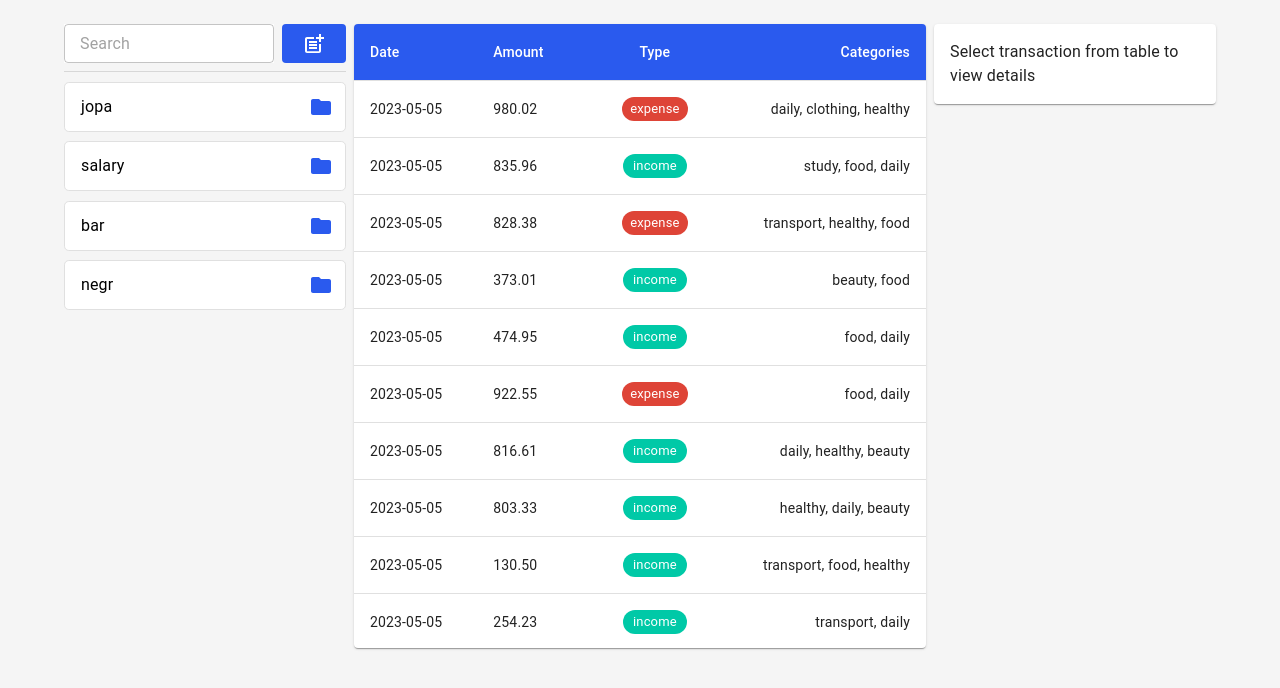
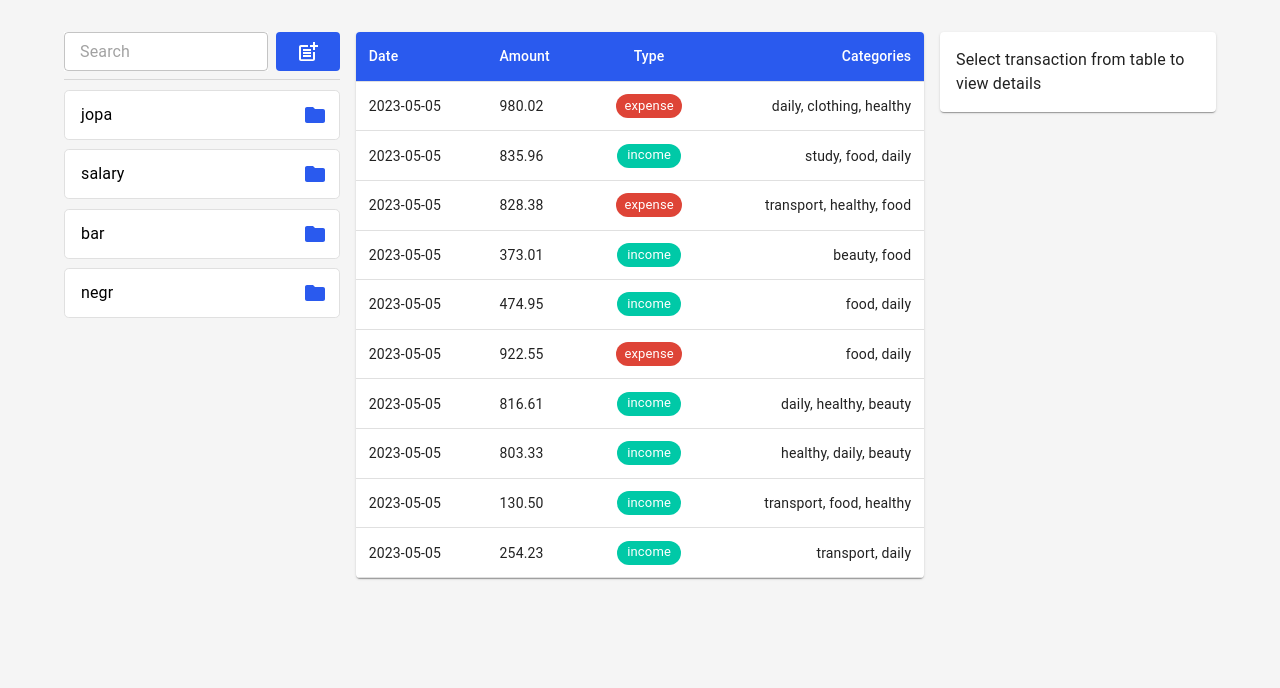
Before and after one commit to VictorKharitonov/budget-app, a React (Create React App) app in the folder frontend/: page / in a window 1280 px wide. Shown: the top 688 px of the page. Built offline with nearby package versions, Linux system fonts and the light colour scheme.

Commit message:
fix: add indexing edit/view mode, ui minor fixes

```diff
--- a/frontend/src/components/detailTransaction/DetailTransaction.tsx
+++ b/frontend/src/components/detailTransaction/DetailTransaction.tsx
@@ -1,19 +1,17 @@
-import React, {FC, useState} from 'react';
-import {
-  Box,
-  Button,
-  Divider,
-  Grid,
-  SelectChangeEvent,
-  Typography
-} from '@mui/material';
+import React, {FC, useEffect, useState} from 'react';
+import { Box, Button, Divider, Grid, Typography } from '@mui/material';
+
 import Icons from '../ui/Icons';
 import cl from './scss/DetailTransactions.module.scss';
 import {CategoryItem, EnvelopeItem, TransactionsItem} from '../../types';
 import DetailTransactionForm from './DetailTransactionForm';
+import {SubmitHandler, useForm} from "react-hook-form";
+import {yupResolver} from "@hookform/resolvers/yup";
+import {detailScheme} from "../../validations/detailValidation";
+import {getTransactionById} from "../../utils/transactionsHelper";
 
 interface DetailProps {
-  detailTransaction: TransactionsItem,
+  transaction: TransactionsItem | undefined,
   latestTransactions: TransactionsItem[],
   setLatestTransactions: (transactions: TransactionsItem[]) => void,
   envelopes: EnvelopeItem[],
@@ -22,7 +20,7 @@ interface DetailProps {
 
 const DetailTransaction: FC<DetailProps> = (
   {
-    detailTransaction,
+    transaction,
     latestTransactions,
     setLatestTransactions,
     envelopes,
@@ -31,18 +29,39 @@ const DetailTransaction: FC<DetailProps> = (
 ) => {
   const [isEditable, setIsEditable] = useState<boolean>(true);
 
+  const detailForm = useForm<TransactionsItem>({
+    defaultValues: transaction,
+    resolver: yupResolver(detailScheme),
+    mode: "onChange"
+  });
+
+  const {reset, formState: {isValid}} = detailForm;
+
   const handleEditClick = () => {
     setIsEditable(!isEditable);
   };
 
+  useEffect(() => {
+    reset(transaction);
+  }, [transaction, !isEditable]);
+
+  const updateTransaction: SubmitHandler<TransactionsItem> = (data: TransactionsItem) => {
+    data = {...data, date: data.date.valueOf()};
+
+    if (getTransactionById(data.id, latestTransactions)) {
+      setLatestTransactions(
+        [...latestTransactions].map(transaction => transaction.id === data.id ? data : transaction)
+      );
+    }
+  };
+
   return (
-    <Box className={cl.detailTransaction}>
-      <Grid
-        container
-        justifyContent="space-between"
-        alignItems="center"
-        className={cl.detailHeader}
-      >
+    <Box className={
+      !isEditable
+        ? [cl.detailTransaction, isValid ? cl.isValid : cl.isInvalid]
+        : cl.detailTransaction
+    }>
+      <Grid container className={cl.detailHeader}>
         <Grid item>
           <Typography variant="body1">Detail</Typography>
         </Grid>
@@ -58,9 +77,8 @@ const DetailTransaction: FC<DetailProps> = (
       </Grid>
       <Divider sx={{mb: 2}}/>
       <DetailTransactionForm
-        detailTransaction={detailTransaction}
-        latestTransactions={latestTransactions}
-        setLatestTransactions={setLatestTransactions}
+        detailForm={detailForm}
+        updateTransaction={updateTransaction}
         isEditable={isEditable}
         envelopes={envelopes}
         categories={categories}
--- a/frontend/src/components/detailTransaction/DetailTransactionForm.tsx
+++ b/frontend/src/components/detailTransaction/DetailTransactionForm.tsx
@@ -1,21 +1,14 @@
-import React, {FC, useEffect} from 'react';
-import {Box, Button, MenuItem, Typography, TextField} from '@mui/material';
-import {LocalizationProvider, DatePicker} from '@mui/x-date-pickers';
-import {AdapterDayjs} from '@mui/x-date-pickers/AdapterDayjs';
-import {Controller, SubmitHandler, useForm} from 'react-hook-form';
-import {yupResolver} from '@hookform/resolvers/yup';
-import dayjs from 'dayjs';
+import React, {FC} from 'react';
+import {Box, Button, Typography} from '@mui/material';
+import {SubmitHandler, UseFormReturn} from 'react-hook-form';
 import {CategoryItem, EnvelopeItem, TransactionsItem} from '../../types';
-import {getTransactionById} from '../../utils/transactionsHelper';
-import {detailScheme} from '../../validations/detailValidation';
 import Input from '../ui/input/Input';
 import Select from '../ui/select/Select';
 import CustomDatePicker from '../ui/customDatePicker/CustomDatePicker';
 
 interface DetailTransactionFormProps {
-  detailTransaction: TransactionsItem,
-  latestTransactions: TransactionsItem[],
-  setLatestTransactions: (transactions: TransactionsItem[]) => void,
+  detailForm:  UseFormReturn<TransactionsItem, any>,
+  updateTransaction: SubmitHandler<TransactionsItem>,
   isEditable: boolean,
   envelopes: EnvelopeItem[],
   categories: CategoryItem[]
@@ -23,44 +16,17 @@ interface DetailTransactionFormProps {
 
 const DetailTransactionForm: FC<DetailTransactionFormProps> = (
   {
-    detailTransaction,
-    latestTransactions,
-    setLatestTransactions,
+    detailForm,
+    updateTransaction,
     isEditable,
     envelopes,
     categories
   }
 ) => {
-  const {handleSubmit, control, reset, formState: {errors}} = useForm<TransactionsItem>({
-    defaultValues: detailTransaction,
-    resolver: yupResolver(detailScheme),
-  });
-
-  useEffect(() => {
-    reset(detailTransaction);
-  }, [detailTransaction]);
-
-  const updateTransaction: SubmitHandler<TransactionsItem> = (data: TransactionsItem) => {
-    data = {...data, date: data.date.valueOf()};
-
-    if (getTransactionById(data.id, latestTransactions)) {
-      setLatestTransactions(
-        [...latestTransactions].map(transaction => transaction.id === data.id ? data : transaction)
-      );
-    }
-  };
+  const {handleSubmit, control, formState: { errors }} = detailForm;
 
   return (
     <Box component="form" onSubmit={handleSubmit(updateTransaction)}>
-      <Select
-        name="category"
-        control={control}
-        multiple={true}
-        errors={errors.category}
-        options={categories}
-        InputProps={{
-          readOnly: isEditable,
-        }}      />
       <Select
         name="envelop"
         control={control}
@@ -71,6 +37,15 @@ const DetailTransactionForm: FC<DetailTransactionFormProps> = (
           readOnly: isEditable,
         }}
       />
+      <Select
+        name="category"
+        control={control}
+        multiple={true}
+        errors={errors.category}
+        options={categories}
+        InputProps={{
+          readOnly: isEditable,
+        }}      />
       <Input
         name="amount"
         control={control}
@@ -94,7 +69,8 @@ const DetailTransactionForm: FC<DetailTransactionFormProps> = (
         errors={errors.description}
         InputProps={{
           readOnly: isEditable,
-        }}      />
+        }}
+      />
       <Select
         name="type"
         control={control}
@@ -105,7 +81,8 @@ const DetailTransactionForm: FC<DetailTransactionFormProps> = (
         ]}
         InputProps={{
           readOnly: isEditable,
-        }}      />
+        }}
+      />
       {!isEditable &&
       <Button type="submit" variant="contained" color="success" size="small" sx={{mb: .5}} fullWidth>
         <Typography variant="body1">Save</Typography>
--- a/frontend/src/components/detailTransaction/scss/DetailTransactions.module.scss
+++ b/frontend/src/components/detailTransaction/scss/DetailTransactions.module.scss
@@ -1,9 +1,20 @@
 .detailTransaction {
   background: var(--ba-palette-common-white);
-  padding: .5rem 1rem;
-  border-radius: .3rem;
+  padding: 0.5rem 1rem;
+  border-radius: 0.3rem;
+  border: 1px solid var(--ba-palette-secondary-main);
+
+  &.isValid {
+    border: 1px solid var(--ba-palette-success-main)
+  }
+
+  &.isInvalid {
+    border: 1px solid var(--ba-palette-error-main)
+  }
 
   .detailHeader {
-    margin-bottom: .3rem;
+    margin-bottom: 0.3rem;
+    justify-content: space-between;
+    align-items: center;
   }
 }
--- a/frontend/src/components/envelope/scss/Envelope.module.scss
+++ b/frontend/src/components/envelope/scss/Envelope.module.scss
@@ -1,13 +1,13 @@
 .listItem {
   border: 1px solid var(--ba-palette-grey-300);
-  margin: .6rem 0;
-  border-radius: .3rem;
+  margin: 0.6rem 0;
+  border-radius: 0.3rem;
   background: var(--ba-palette-common-white);
 
   &:hover {
     cursor: pointer;
     background: var(--ba-palette-grey-50);
-    transition: .5s background-color;
+    transition: 0.5s background-color;
   }
 
   &.active {
@@ -22,6 +22,6 @@
 
 .search {
   .searchInput {
-    padding: .5rem 1rem;
+    padding: 0.5rem 1rem;
   }
 }
--- a/frontend/src/components/transaction/scss/Transactions.module.scss
+++ b/frontend/src/components/transaction/scss/Transactions.module.scss
@@ -1,14 +1,16 @@
 .transactionsLayout {
-  width: 100%;
   overflow: hidden;
+  max-width: 100%;
 
   .transactionsContainer {
-    max-height: 39rem;
+    max-height: 40rem;
   }
 
   .transactionsTableCell {
     text-align: left;
-    min-width: 6.25rem;
+    padding: 0.77rem 0.8rem;
+    max-width: 10rem;
+
 
     &:hover {
       cursor: pointer;
@@ -20,6 +22,9 @@
 
     &:last-child {
       text-align: right;
+      white-space: nowrap;
+      overflow: hidden;
+      text-overflow: ellipsis;
     }
   }
 }
--- a/frontend/src/pages/Main.tsx
+++ b/frontend/src/pages/Main.tsx
@@ -19,12 +19,11 @@ const Main: FC = () => {
   const selectedEnvelopeName: string = getEnvelopeNameById(envelopes, params.id);
   const filterTransactionsByEnvelopeName = useFilter<TransactionsItem>(selectedEnvelopeName, transactions, ['envelop']);
   const [latestTransactions, setLatestTransactions] = useState<TransactionsItem[]>(getLatestTransactions(filterTransactionsByEnvelopeName) || []);
-  const selectedTransaction = getTransactionById(selectedTransactionId, latestTransactions);
-  const [detailTransaction, setDetailTransaction] = useState<TransactionsItem | undefined>();
+  const [selectedTransaction, setSelectedTransaction] = useState<TransactionsItem | undefined>()
 
   useEffect(() => {
-    setDetailTransaction(selectedTransaction);
-  }, [selectedTransactionId]);
+    setSelectedTransaction(getTransactionById(selectedTransactionId, latestTransactions));
+  }, [selectedTransactionId, latestTransactions]);
 
   useEffect(() => {
     setLatestTransactions(getLatestTransactions(filterTransactionsByEnvelopeName));
@@ -32,25 +31,25 @@ const Main: FC = () => {
 
   return (
     <Container>
-      <Grid container spacing={1} mt={2}>
-        <Grid item xs={12} md={3}>
+      <Grid container sx={{justifyContent: "space-between"}} columnSpacing={2} rowSpacing={2} mt={2}>
+        <Grid item md={12} lg={3}>
           <Envelope
             envelopes={envelopes}
             setEnvelopes={setEnvelopes}
           />
         </Grid>
-        <Grid item xs={12} md={6}>
+        <Grid item xs={12} md={8} lg={6}>
           <Transactions
             transactions={latestTransactions}
             selectedTransactionId={selectedTransactionId}
             setSelectedTransactionId={setSelectedTransactionId}
           />
         </Grid>
-        <Grid item xs={12} md={3}>
+        <Grid item xs={12} md={4} lg={3}>
           {
-            detailTransaction
+            selectedTransaction
             ? <DetailTransaction
-                detailTransaction={detailTransaction}
+                transaction={selectedTransaction}
                 latestTransactions={latestTransactions}
                 setLatestTransactions={setLatestTransactions}
                 envelopes={envelopes}
```
Also changed, not shown: frontend/src/utils/transactionsHelper.ts (line endings or trailing spaces).
